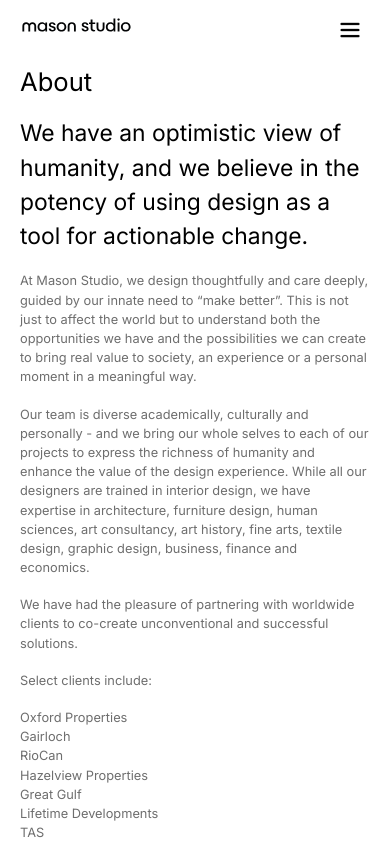
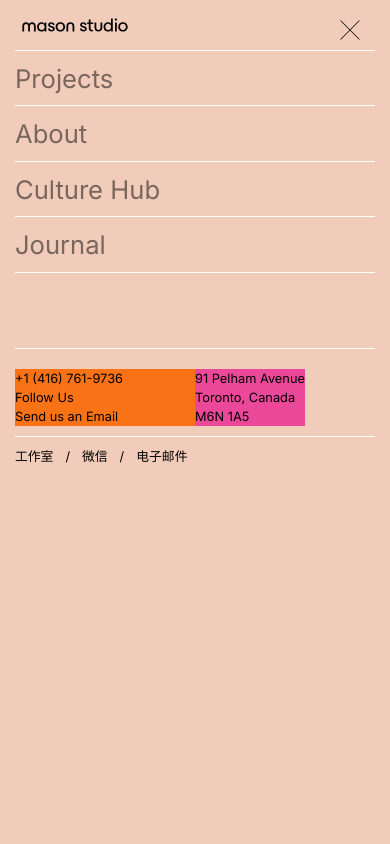
Before and after one commit to techloset/Talha-masoWebApp, a Next.js app: page /pages/about in a window 390 px wide. Shown: the top 844 px of the page. Built offline with nearby package versions, Linux system fonts and the light colour scheme.

Commit message:
doing medium sidebar responsive

```diff
--- a/app/(component)/header/header.js
+++ b/app/(component)/header/header.js
@@ -8,7 +8,7 @@
 
 const header = () => {
 
-    const [navbar, setNavbar] = useState(false)
+    const [navbar, setNavbar] = useState(true)
     return (
         <div className='   '>
 
@@ -18,28 +18,37 @@
                     navbar ? (
                         <div className='  bg-[#F2CCBA] w-full h-screen  '>
 
-                            <div className=' flex justify-around   items-center px-[20px] '>
+                            <div className=' flex justify-around   items-center px-[20px] md:w-[10%]'>
                                 {/* mason logo */}
-                                <div className=''>
+                                <div className='md:hidden '>
                                     <Link href='/' onClick={() => setNavbar(!navbar)}>  <Image src='/images/mason.svg' alt="mason logo" height='100' width='100' className=' cursor-pointer w-[70%] ' /> </Link>
                                 </div>
+
+
 
                                 <div className=' w-[100%] flex justify-end mt-[10px]  p-[10px]' >
                                     <Image onClick={() => setNavbar(!navbar)} src='/images/cross.svg' width='100' height='100' className='  w-[20px] h-[20px] cursor-pointer  ' />
 
                                 </div>
 
+                                {/* <div className=' ' >
+
+                                    <Image src='/images/mason.svg' alt="mason logo" height='100' width='100' className='cursor-pointer w-[50%] hidden md:block' />
+
+
+                                </div> */}
+
                             </div>
 
                             <ul className='   px-[15px] '>
 
                                 {/* horiozntal line */}
-                                <div className='border-t-[1px] border-white '></div>
+                                <div className='border-t-[1px] border-white  '></div>
 
-                                <div className='sm:flex   '>
+                                <div className='sm:flex  md:block '>
                                     <Link href='/pages/projects' onClick={() => setNavbar(!navbar)} className=' sm:w-[50%]'> <li className='text-[25.6px] mt-[9px] mb-[7px] text-[#00000080] '>Projects</li> </Link>
 
-                                    <div className='border-t-[1px] border-white sm:hidden'>  </div>
+                                    <div className='border-t-[1px] border-white sm:hidden md:block'>  </div>
 
                                     <Link href='/pages/about' onClick={() => setNavbar(!navbar)} className=' sm:w-[50%]'> <li className='  text-[25.6px] mt-[9px] mb-[7px] text-[#00000080]' > About</li> </Link>
                                 </div>
@@ -47,10 +56,10 @@
                                 {/* horizontal line */}
                                 <div className='border-t-[1px] border-white '></div>
 
-                                <div className='sm:flex '>
+                                <div className='sm:flex md:block'>
                                     <Link href='/pages/culturalhub' onClick={() => setNavbar(!navbar)} className=' sm:w-[50%]'>  <li className='text-[25.6px] mt-[9px] mb-[7px] text-[#00000080]' >Culture Hub</li> </Link>
 
-                                    <div className='border-t-[1px] border-white sm:hidden'></div>
+                                    <div className='border-t-[1px] border-white sm:hidden md:block'></div>
 
                                     <Link href='/pages/journal' onClick={() => setNavbar(!navbar)} className=' sm:w-[50%]'> <li className='text-[25.6px]  mt-[9px] mb-[7px] text-[#00000080]  ' >Journal</li> </Link>
                                 </div>
@@ -62,29 +71,37 @@
 
                                 {/* footer */}
 
-                                <div className=' text-[12.8px] pt-[25px]   sm:mt-[120px]'>
+                                <div className=' text-[12.8px] pt-[25px]   sm:mt-[120px] md:mt-0'>
 
-                                    <div className='border-t-[1px] border-white  mt-[50px] sm:w-[45%] S'></div>
+                                    <div className='border-t-[1px] border-white  mt-[50px] sm:w-[45%] md:w-auto'></div>
 
-                                    <div className='flex justify-start   mt-[20px] '>
+                                    <div className='flex justify-start md:justify-between    mt-[20px] '>
 
-                                        <div className='sm:absolute sm:right-[15px] sm:bottom-[135px] sm:w-[45%] S w-[50%] text-[#000000]'>
+                                        <div className='sm:absolute sm:right-[15px] sm:bottom-[105px] sm:w-[45%]  w-[50%] md:static md:w-full bg-orange-500  text-[#000000]'>
                                             <p className=''>+1 (416) 761-9736 </p>
                                             <p >Follow Us </p>
                                             <p>Send us an Email </p>
                                         </div>
 
-                                        <div className='sm:w-[45%] sm:absolute sm:left-3 sm:bottom-[85px]S  text-[#000000]'>
+                                        <div className='sm:w-[45%] sm:absolute sm:left-3 sm:bottom-[60px] md:static md:w-full bg-pink-500  text-[#000000]'>
                                             <p className=''>91 Pelham Avenue</p>
                                             <p >Toronto, Canada</p>
                                             <p>M6N 1A5</p>
                                         </div>
 
+                                        <div className='md:static hidden md:block bg-cyan-500 md:w-full'>
+                                            <p>工作室</p>
+                                            <p>/</p>
+                                            <p>微信</p>
+                                            <p>/</p>
+                                            <p>电子邮件</p>
+                                        </div>
+
                                     </div>
 
-                                    <div className='border-t-[1px] border-white mt-[10px] sm:w-[45%] sm:absolute sm:right-[17px]'></div>
+                                    <div className='border-t-[1px] border-white mt-[10px] sm:w-[45%] sm:absolute sm:right-[17px] md:hidden'></div>
 
-                                    <div className='flex gap-3 mt-[10px] sm:absolute sm:right-[15px] sm:bottom-[100px] sm:w-[45%] S'>
+                                    <div className='flex gap-3 mt-[10px] sm:absolute sm:right-[15px] sm:bottom-[60px] sm:w-[45%] md:hidden'>
                                         <p>工作室</p>
                                         <p>/</p>
                                         <p>微信</p>
@@ -103,14 +120,14 @@
 
                         </div>
                     ) : (
-                        <div className='bg-white flex  items-center px-[20px]'>
+                        <div className='bg-white flex  items-center px-[20px] md:w-[10%] md:bg-green-500'>
                             {/* mason logo */}
-                            <div className='   '>
+                            <div className=' md:hidden  '>
                                 <Link href='/' >  <Image src='/images/mason.svg' alt="mason logo" height='100' width='100' className='cursor-pointer w-[70%] ' /> </Link>
                             </div>
 
 
-                            <div className=' w-[100%] flex justify-end mt-[10px] ' >
+                            <div className=' w-[100%] flex justify-end mt-[10px] md:w-auto   bg-yellow-500'  >
                                 <Image onClick={() => setNavbar(!navbar)} src='/images/menu.png' width='100' height='100' className='w-[40px] h-[40px] cursor-pointer  ' />
 
                             </div>
--- a/app/pages/main/main.js
+++ b/app/pages/main/main.js
@@ -88,17 +88,20 @@
 
     return (
 
-        <div className={` ${kalaRang1 || kalaRang2 || kalaRang3 || kalaRang4 || kalaRang5 || kalaRang6 ? 'backgroundColorChange' : ''}   mt-[20px] sm:mt-[5px] px-[15px]   absolute top-10 -z-10 w-[100%] h-[88vh] overflow-y-hidden  `}>
+        <div className={` ${kalaRang1 || kalaRang2 || kalaRang3 || kalaRang4 || kalaRang5 || kalaRang6 ? 'backgroundColorChange' : ''}   mt-[20px] sm:mt-[5px] px-[15px]   absolute top-10 -z-10 w-[100%] h-[88vh] md:top-0 md:p-[7.5px]  md:h-[98vh] overflow-y-hidden  `}>
 
-            <div className='sm:flex sm:justify-evenly '>
+            <div className='sm:flex sm:justify-evenly  md:h-full '>
 
-            <div className=' mb-[10px] h-[70px] sm:h-auto  sm:w-[100%]  sm:my-auto' >
-                <h2 className=' text-[#0A0A0A] sm:w-[70%] '>{headingText}</h2>
+                <div className=' mb-[10px] h-[70px] sm:h-auto  sm:w-[100%] md:w-[50%] md:h-[75%]  sm:my-auto bg-purple-500 md:ml-[50px] ' >
+
+                      <Image src='/images/mason.svg' alt="mason logo" height='100' width='100' className='cursor-pointer w-[50%] hidden md:block' />
+
+                    <h2 className=' text-[#0A0A0A] sm:w-[70%] md:w-[45%]  md:text-[24px]  bg-green-500 md:mt-[20px] '>{headingText}</h2>
                     <p className='text-[#505050] sm:w-[80%] '>{paraText}</p>
                 </div>
 
-            <div className='  sm:w-full sm:h-[461px]'>
-                <div className='grid grid-cols-12 gap-1 h-[140px] sm:h-[224.50px] '>
+                <div className='  sm:w-full sm:h-[461px] md:h-full md:w-[50%] '>
+                    <div className='grid grid-cols-12 gap-1 h-[140px] sm:h-[224.50px]  '>
 
                         <div className=' grid col-span-8 '>
                             <Image className={` bg-[url('/images/art.jpeg')]  bg-cover bg-center bg-no-repeat   ${kalaRang1 ? '  filter grayscale-0' : 'filter grayscale'}  `}
```
Lines whose indentation alone changed are shown as unchanged.
